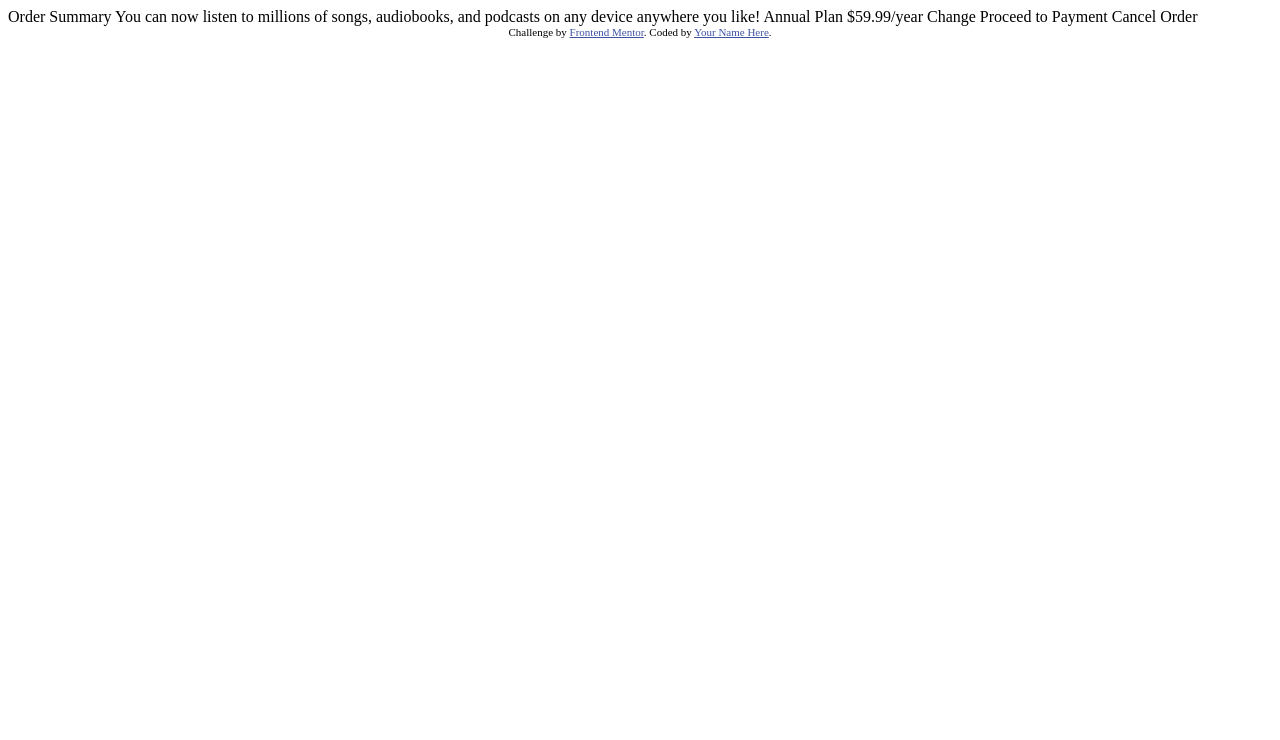
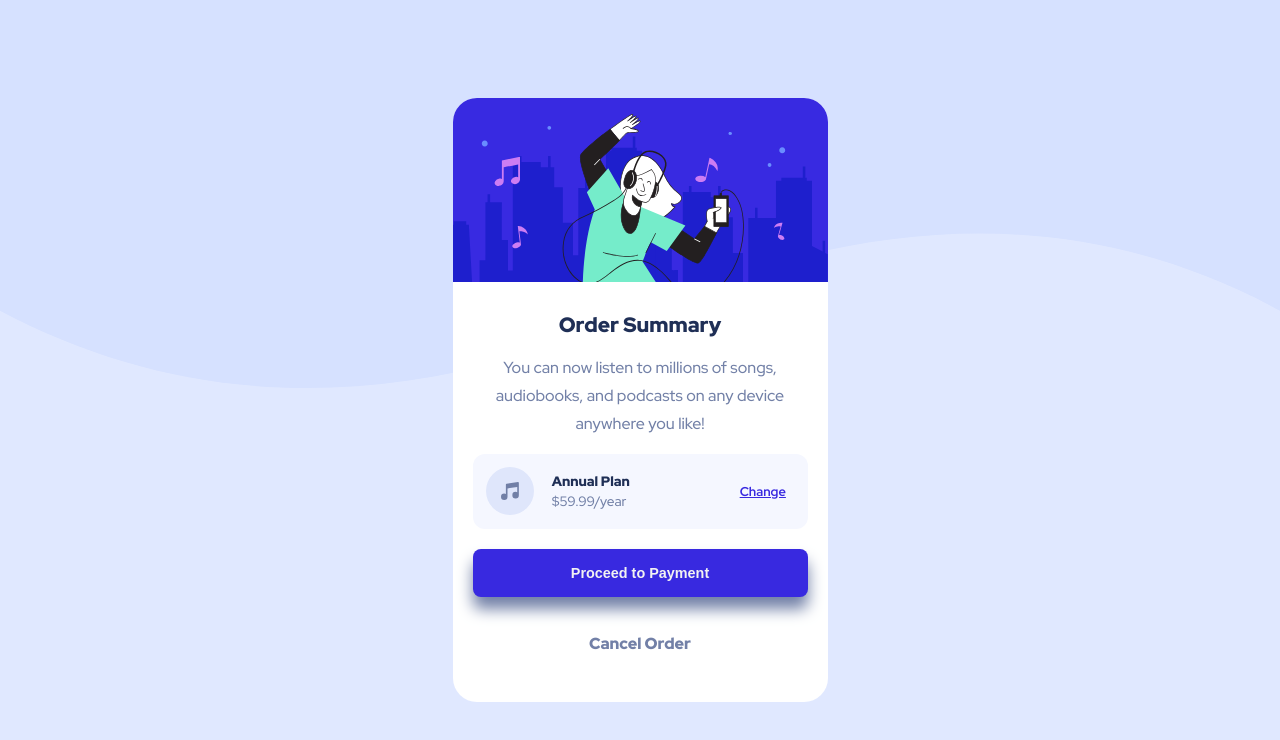
Before and after one commit to drodrigues21/order-summary-component, a plain HTML site: page index.html in a window 1280 px wide. Drawn offline with Linux system fonts and the light colour scheme.

Commit message:
Final commit. HTML and CSS done.

```diff
--- a/index.html
+++ b/index.html
@@ -12,30 +12,41 @@
 
   <title>Frontend Mentor | Order summary card</title>
 
-  <!-- Feel free to remove these styles or customise in your own stylesheet 👍 -->
-  <style>
-    .attribution { font-size: 11px; text-align: center; }
-    .attribution a { color: hsl(228, 45%, 44%); }
-  </style>
 </head>
-<body>
+  <body>
 
-  Order Summary
+    <div class="card-container">
+      <div class="hero-img">
+        <img src="./images/illustration-hero.svg" alt="hero image">
+      </div>
+      <div class="order-summary">
+        <h1>Order Summary</h1>
+        <p>You can now listen to millions of songs, audiobooks, and podcasts on any
+          device anywhere you like!</p>
+      </div>
+      <div class="plan-container">
+        <div class="plan">
+          <img src="./images/icon-music.svg" alt="">
+          <div class="plan-price">
+            <p>Annual Plan</p>
+            <span>$59.99/year</span>
+          </div>
+        </div>
+        <a href="#" class="change-plan">Change</a>
+      </div>
+      <div class="proceed-btn">
+        <button>Proceed to Payment</button>
+      </div>
+      <div class="cancel-plan">
+        <a href="#">Cancel Order</a>
+      </div>
 
-  You can now listen to millions of songs, audiobooks, and podcasts on any
-  device anywhere you like!
-
-  Annual Plan
-  $59.99/year
-
-  Change
-
-  Proceed to Payment
-  Cancel Order
-
-  <div class="attribution">
-    Challenge by <a href="https://www.frontendmentor.io?ref=challenge" target="_blank">Frontend Mentor</a>.
-    Coded by <a href="#">Your Name Here</a>.
-  </div>
-</body>
+      <!-- <footer>
+        <div class="attribution">
+          Challenge by <a href="https://www.frontendmentor.io?ref=challenge" target="_blank">Frontend Mentor</a>.
+          Coded by <a href="#">David Rodrigues</a>.
+        </div>
+      </footer> -->
+    </div>
+  </body>
 </html>
--- a/styles/style.css
+++ b/styles/style.css
@@ -0,0 +1,139 @@
+* {
+    box-sizing: border-box;
+}
+
+body {
+    background: url('../images/pattern-background-mobile.svg');
+    background-size: contain;
+    background-repeat: no-repeat;
+    background-color: hsl(225, 100%, 94%);
+    font-family: 'Red Hat Display', sans-serif;
+    font-size: 16px;
+    margin: 0;
+    padding: 4.5rem 1.5rem;
+    display: flex;
+    justify-content: center;
+    align-items: center;
+    height: 100vh;
+}
+
+.card-container {
+    max-width: 375px;
+    background-color: hsl(0, 0%, 100%);
+    border-radius: 1.5rem;
+    overflow: hidden;
+}
+
+.hero-img img {
+    width: 100%;
+}
+
+.order-summary {
+    text-align: center;
+    padding: 1.5rem 1.75rem 0rem 1.75rem;
+}
+
+.order-summary h1 {
+    font-size: 1.3rem;
+    font-weight: 900;
+    color: hsl(223, 47%, 23%);
+    margin-top: 0;
+}
+
+.order-summary p {
+    font-size: 1rem;
+    line-height: 1.75rem;
+    color: hsl(224, 23%, 55%);
+}
+
+.plan-container {
+    display: flex;
+    justify-content: space-between;
+    align-items: center;
+    margin: 0rem 1.25rem 1rem;
+    padding: .85rem;
+    border-radius: .75rem;
+    background-color: hsl(225, 100%, 98%);
+}
+
+.plan {
+    display: flex;
+}
+
+.plan-price {
+    margin-left: 1.1rem;
+}
+
+.plan-price p {
+    color: hsl(223, 47%, 23%);
+    font-weight: 900;
+    font-size: .85rem;
+    margin-top: .3rem;
+    margin-bottom: 0;
+}
+
+.plan-price span {
+    font-size: .85rem;
+    color: hsl(224, 23%, 55%);
+}
+
+.change-plan {
+    font-size: .8rem;
+    font-weight: 700;
+    padding-right: .5rem;
+    color: hsl(245, 75%, 52%);
+}
+
+.change-plan:hover {
+    color: hsl(224, 23%, 55%);
+    text-decoration: none;
+}
+
+.proceed-btn {
+    /* text-align: center; */
+    margin: 1.25rem;
+}
+
+.proceed-btn button {
+    width: 100%;
+    border: none;
+    border-radius: .5rem;
+    box-shadow: 0px 12px 15px 0px hsl(224, 23%, 55%);
+    padding: 1rem 4.5rem;
+    background-color: hsl(245, 75%, 52%);
+    color: hsl(0, 0%, 95%);
+    font-size: .9rem;
+    font-weight: 900;
+    cursor: pointer;
+}
+
+.proceed-btn button:hover {
+    background-color: hsl(224, 23%, 55%);
+}
+
+.cancel-plan {
+    text-align: center;
+    /* margin: 1rem; */
+    padding: 1rem 0rem 3rem;
+}
+
+.cancel-plan a {
+    text-decoration: none;
+    font-weight: 900;
+    color: hsl(224, 23%, 55%);
+}
+
+.cancel-plan a:hover {
+    color: hsl(223, 47%, 23%);
+}
+
+@media screen and (min-width: 800px) {
+    body {
+        background: url('../images/pattern-background-desktop.svg');
+        background-size: contain;
+        background-repeat: no-repeat;
+        background-color: hsl(225, 100%, 94%);
+    }
+
+
+  }
```
Also changed, not shown: 1 other file.
